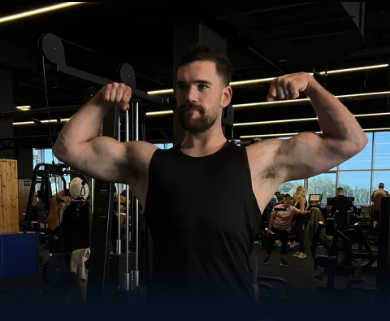
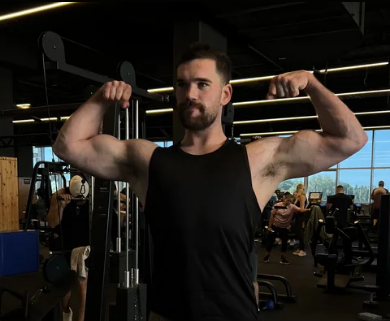
Before and after one commit to amiti00111-cpu/amitifargan, a website built with Vite: page index.html in a window 390 px wide. Shown: the part 54-375 px from the top of the page. Built offline with nearby package versions, Linux system fonts and the light colour scheme.

Commit message:
Extend mobile hero portrait to include upper trousers and preserve full head and arms

```diff
--- a/src/premium.css
+++ b/src/premium.css
@@ -561,3 +561,10 @@ body {background:#f8faff;color:#0b192c;}
  .site-header .header-nav>a:not(.button) {color:#f5f8fc;}
  .site-header .header-nav>a:not(.button):hover {color:#9ce2ff;background:transparent;}
 }
+
+/* Hero portrait: show head, arms, torso and upper trousers on phones. */
+@media(max-width:767px){
+ .hero-media,.hero-photo .hero-media {aspect-ratio:0.9;height:auto;max-height:480px;min-height:0;}
+ .hero-media>img {object-position:50% 38%;}
+ .hero-overlay {background:linear-gradient(0deg,#07111f 0%,#07111f33 7%,transparent 15%);}
+}
```
